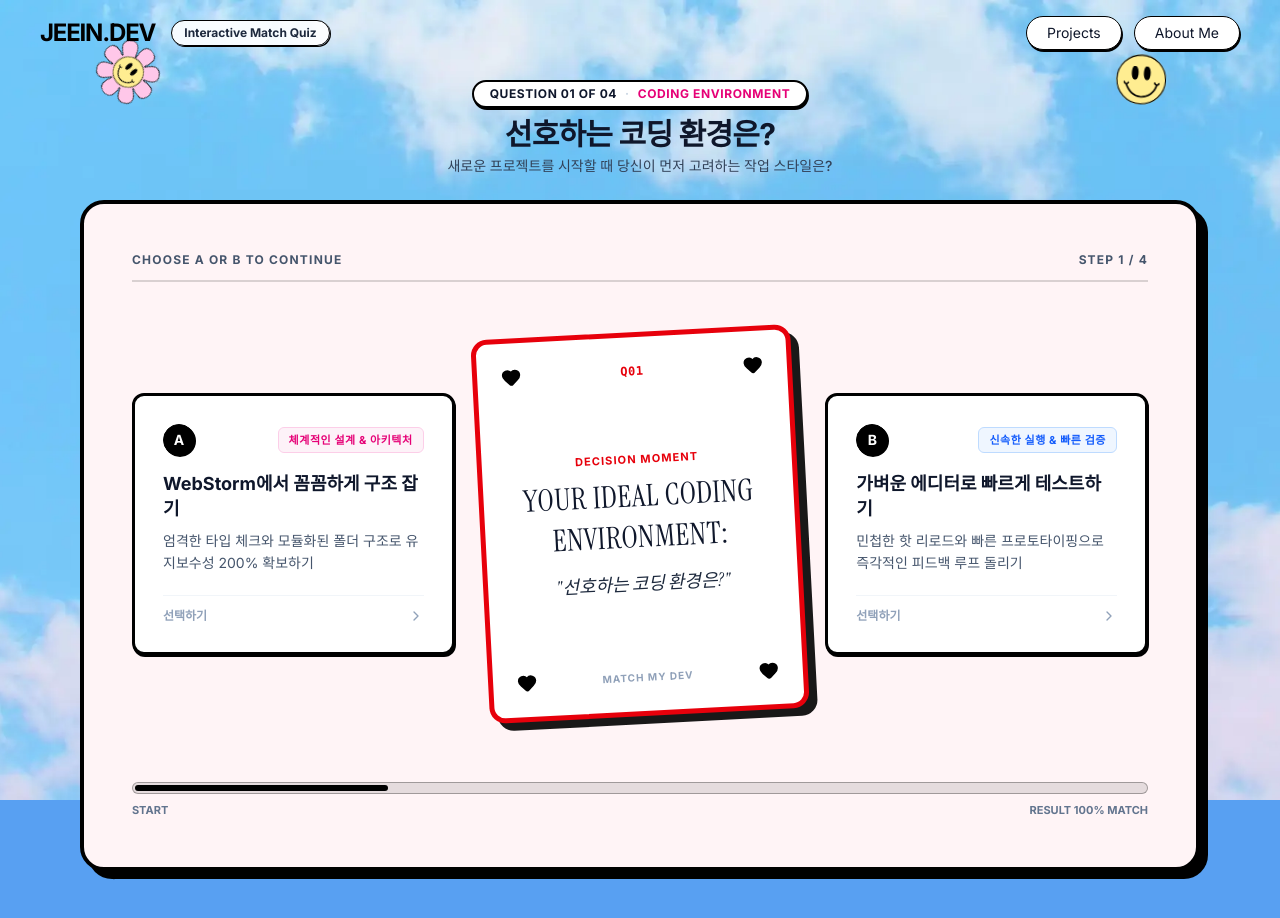
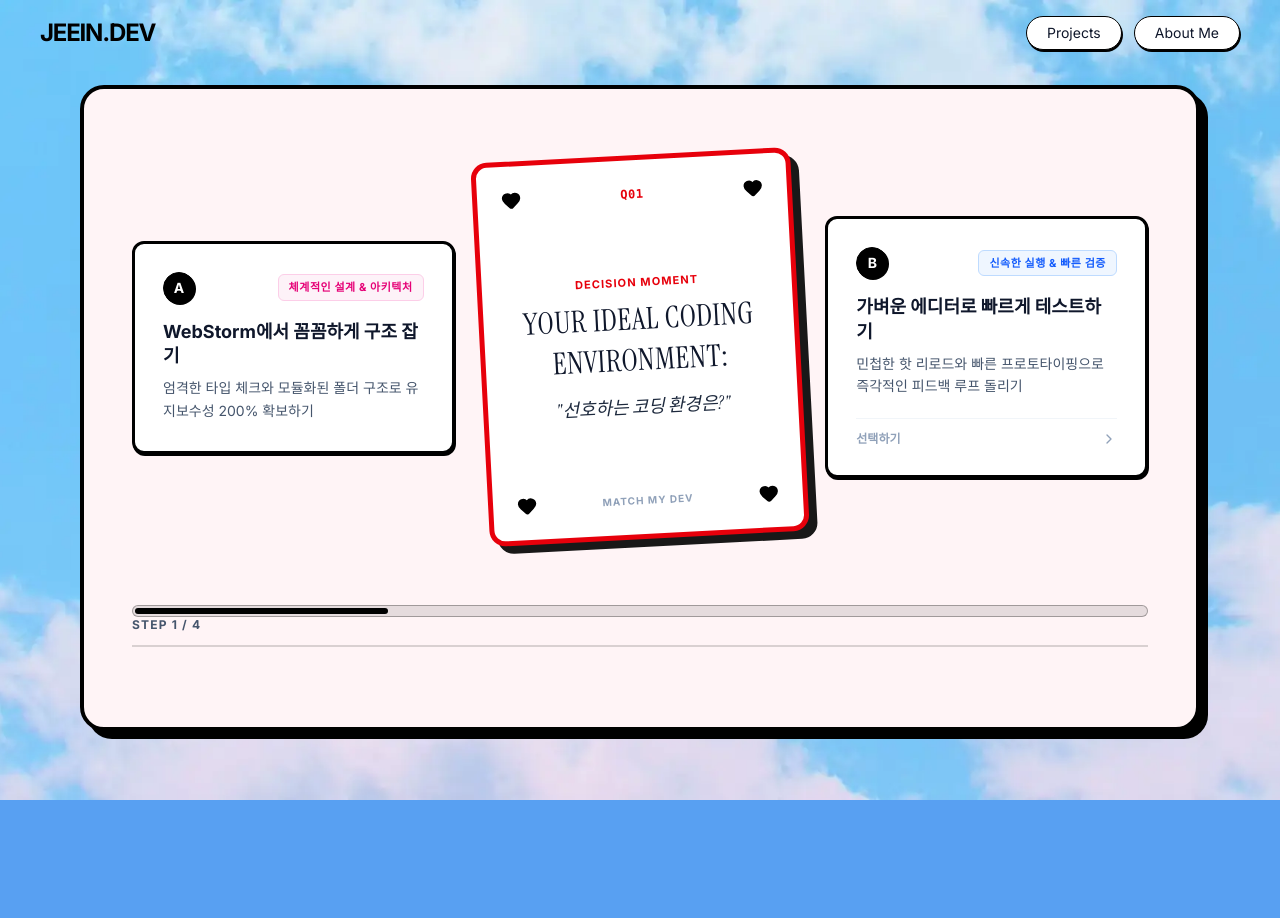
Before and after one commit to jeein1005/portfolio, a React (Vite) app: page / in a window 1280 px wide. Both pictures are taken after a click on the button "당신의 프로젝트에 딱 맞는 웹 개발자 찾기". Shown: the top 918 px of the page. After the commit the page ends 800 px from the top, so only its background shows below. Built offline with nearby package versions, Linux system fonts and the light colour scheme; a web font is replaced by a local one.

Commit message:
필요없는부분 삭제

```diff
--- a/src/components/AboutPage.tsx
+++ b/src/components/AboutPage.tsx
@@ -47,16 +47,12 @@ export const AboutPage: React.FC<AboutPageProps> = ({
 
       {/* Page Header */}
       <div className="text-center max-w-2xl mx-auto mb-10 relative">
-        <div className="inline-flex items-center gap-2 bg-white border-2 border-black rounded-full px-4 py-1 text-xs font-bold uppercase tracking-wider shadow-brutal mb-3 text-slate-800">
-          <span>ABOUT ME & DOSSIER</span>
-        </div>
-
         <h1 className="retro-3d-title text-4xl sm:text-6xl md:text-7xl font-black tracking-tight mb-3 uppercase">
           ABOUT THE DEVELOPER
         </h1>
 
         <p className="text-sm sm:text-base text-slate-900 font-medium max-w-lg mx-auto leading-relaxed">
-          디테일에 집착하고 생동감 있는 웹 경험을 만드는 프론트엔드 퍼블리셔 엄지인입니다.
+          생동감 있는 웹 경험을 만드는 프론트엔드 퍼블리셔 엄지인입니다.
         </p>
       </div>
 
--- a/src/components/Navbar.tsx
+++ b/src/components/Navbar.tsx
@@ -27,12 +27,6 @@ export const Navbar: React.FC<NavbarProps> = ({
         >
           JEEIN.DEV
         </button>
-
-        {activeTab === 'quiz' && quizStep === 'question' && (
-          <span className="hidden sm:inline-block text-xs font-bold font-sans-body bg-white/90 text-slate-800 px-3 py-1 rounded-full border border-black shadow-[1px_1px_0_#000]">
-            Interactive Match Quiz
-          </span>
-        )}
       </div>
 
       {/* Zone 2: Navigation Links - Text only, NO icons as requested */}
--- a/src/components/ProjectsPage.tsx
+++ b/src/components/ProjectsPage.tsx
@@ -34,10 +34,6 @@ export const ProjectsPage: React.FC<ProjectsPageProps> = ({ onBackToQuiz, embedd
 
       {/* Page Header */}
       <div className="text-center max-w-3xl mx-auto mb-10 relative">
-        <div className="inline-flex items-center gap-2 bg-white border-2 border-black rounded-full px-4 py-1 text-xs font-bold uppercase tracking-wider shadow-brutal mb-3 text-slate-800">
-          <span>FEATURED WORKS & EXPERIMENTS</span>
-        </div>
-
         <h1 className="retro-3d-title font-serif-title text-4xl sm:text-6xl md:text-7xl tracking-tight mb-3 uppercase flex items-center justify-center flex-wrap gap-x-2 sm:gap-x-4">
           <span>WALL</span>
           <span className="retro-script-word font-script text-5xl sm:text-7xl md:text-8xl mx-1 sm:mx-2 select-none">
--- a/src/components/QuizSection.tsx
+++ b/src/components/QuizSection.tsx
@@ -102,43 +102,12 @@ export const QuizSection: React.FC<QuizSectionProps> = ({ onComplete, onReset })
 
   return (
     <div className="relative z-10 w-full max-w-6xl mx-auto px-4 pt-20 pb-16 flex flex-col items-center justify-center min-h-[calc(100vh-80px)]">
-      {/* Floating retro stickers matching reference */}
-      <div className="absolute top-10 left-4 md:left-8">
-        <DaisyFlower size={64} className="animate-spin-slow" />
-      </div>
-      <div className="absolute top-16 right-6 md:right-12">
-        <RetroSmiley size={54} className="animate-float-slow" />
-      </div>
-      <div className="absolute bottom-12 left-10 hidden md:block">
-        <SparkleStar size={42} className="animate-float-pulse" />
-      </div>
-
-      {/* Question Header & Category */}
-      <div className="text-center mb-6">
-        <div className="inline-flex items-center gap-2 bg-white border-2 border-black rounded-full px-4 py-1 text-xs font-black uppercase tracking-wider shadow-brutal mb-2">
-          <span>Question {currentQuestion.questionNumber} of {QUIZ_QUESTIONS.length.toString().padStart(2, '0')}</span>
-          <span className="text-slate-300">·</span>
-          <span className="text-pink-600">{currentQuestion.category}</span>
-        </div>
-
-        <h2 className="text-xl sm:text-2xl md:text-3xl font-black text-slate-900 tracking-tight">
-          {currentQuestion.title}
-        </h2>
-        <p className="text-xs sm:text-sm text-slate-700 font-medium mt-1">
-          {currentQuestion.subtitle}
-        </p>
-      </div>
-
       {/* Main Interactive Stage Box (Reflecting the layout from reference Screenshot 1) */}
       <div
         ref={stageRef}
         className="w-full bg-[#fff4f6] border-3 md:border-4 border-black rounded-2xl md:rounded-3xl p-4 sm:p-8 md:p-12 shadow-[8px_8px_0_#000] relative overflow-hidden"
       >
         {/* Top bar with progress indicator */}
-        <div className="flex items-center justify-between mb-8 pb-3 border-b-2 border-black/15 text-xs font-black tracking-widest text-slate-600">
-          <span className="uppercase">CHOOSE A OR B TO CONTINUE</span>
-          <span>STEP {currentIndex + 1} / {QUIZ_QUESTIONS.length}</span>
-        </div>
 
         {/* 3-Column A/B Layout with central playing card */}
         <div className="grid grid-cols-1 lg:grid-cols-12 gap-6 items-center min-h-[380px] sm:min-h-[420px]">
@@ -169,11 +138,6 @@ export const QuizSection: React.FC<QuizSectionProps> = ({ onComplete, onReset })
               <p className="text-xs sm:text-sm text-slate-600 leading-relaxed">
                 {currentQuestion.options.A.description}
               </p>
-
-              <div className="mt-5 pt-3 border-t border-slate-100 flex items-center justify-between text-xs font-bold text-slate-400 group-hover:text-black transition-colors">
-                <span>선택하기</span>
-                <ChevronRight className="w-4 h-4 group-hover:translate-x-1 transition-transform" />
-              </div>
             </button>
           </div>
 
@@ -262,9 +226,8 @@ export const QuizSection: React.FC<QuizSectionProps> = ({ onComplete, onReset })
               style={{ width: `${((currentIndex + 1) / QUIZ_QUESTIONS.length) * 100}%` }}
             />
           </div>
-          <div className="flex justify-between text-[11px] font-bold text-slate-500 mt-2">
-            <span>START</span>
-            <span>RESULT 100% MATCH</span>
+          <div className="flex items-center justify-between mb-8 pb-3 border-b-2 border-black/15 text-xs font-black tracking-widest text-slate-600">
+            <span>STEP {currentIndex + 1} / {QUIZ_QUESTIONS.length}</span>
           </div>
         </div>
       </div>
```
